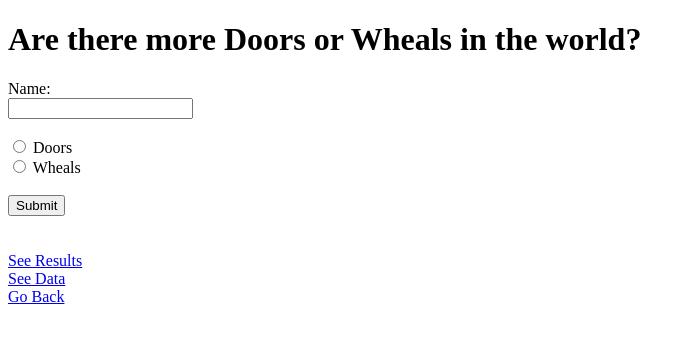
After one commit to ryry2nd/2nd-website, a Flask app: page /poll in a window 1280 px wide. The commit adds this page. Shown: the top 343 px of the page, without its empty margins (0-695 px from the left). Run offline with Flask 2, Linux system fonts and the light colour scheme; parts of the project's set-up code (start-up, migrations or seed data) failed here and were passed over.

Commit message:
sepperate the poll from the main website

```diff
--- /dev/null
+++ b/Assets/__init__.py
@@ -0,0 +1,2 @@
+from Assets.poll import Poll
+from Assets.mainWebsite import MainWebsite
--- /dev/null
+++ b/Assets/poll.py
@@ -0,0 +1,50 @@
+from flask import render_template, request, redirect, Flask
+from pysondb import PysonDB
+import html
+
+db = PysonDB("data.json")
+
+class Poll:
+    def __init__(self, app:Flask, prefix: str):
+        self.prefix = prefix
+        self.numDoors = len(db.get_by_query(query=self.isDoors))
+        self.numWheals = len(db.get_by_query(query=self.isWheals))
+
+        self.initPoll(app)
+
+
+    def isDoors(self, data):
+        if data['d/w'] == "Doors":
+            return True
+
+    def isWheals(self, data):
+        if data['d/w'] == "Wheals":
+            return True
+
+    def initPoll(self, app):
+        @app.route('/poll/data')
+        def data():
+            return render_template("data.html", data=db.get_all(), prefix=self.prefix)
+
+        @app.route('/poll/results', methods=['POST', 'GET'])
+        def results():
+            if request.method == 'POST':
+                if not 'd/w' in request.form:
+                    return redirect(self.prefix)
+                elif request.form['d/w'] == "Doors":
+                    self.numDoors += 1
+                elif request.form['d/w'] == "Wheals":
+                    self.numWheals += 1
+                else:
+                    return redirect(self.prefix)
+
+                db.add({
+                    "name": html.escape(request.form['name']),
+                    "d/w": request.form['d/w']
+                })
+
+            return render_template("results.html", doors=self.numDoors, wheals=self.numWheals, prefix=self.prefix)
+
+        @app.route('/poll')
+        def poll():
+            return render_template("poll.html", prefix=self.prefix)
--- a/main.py
+++ b/main.py
@@ -1,7 +1,11 @@
-from flask import Flask, render_template, request, redirect
+from flask import Flask
 from waitress import serve
-from pysondb import PysonDB
-import socket, html
+from Assets import *
+import socket
+
+HOST = '0.0.0.0'
+PORT = 80
+THREADS = 6
 
 app = Flask(__name__)
 
@@ -15,50 +19,8 @@ s.connect(("8.8.8.8", 80))
 IP = s.getsockname()[0]
 s.close()
 
-db = PysonDB("data.json")
-
-HOST = '0.0.0.0'
-PORT = 80
-THREADS = 6
-
-def isDoors(data):
-    if data['d/w'] == "Doors":
-        return True
-
-def isWheals(data):
-    if data['d/w'] == "Wheals":
-        return True
-
-numDoors = len(db.get_by_query(query=isDoors))
-numWheals = len(db.get_by_query(query=isWheals))
-
-@app.route('/data')
-def data():
-    return render_template("data.html", data=db.get_all(), prefix=prefix)
-
-@app.route('/results', methods=['POST', 'GET'])
-def results():
-    if request.method == 'POST':
-        global numDoors, numWheals
-        if not 'd/w' in request.form:
-            return redirect(prefix)
-        elif request.form['d/w'] == "Doors":
-            numDoors += 1
-        elif request.form['d/w'] == "Wheals":
-            numWheals += 1
-        else:
-            return redirect(prefix)
-
-        db.add({
-            "name": html.escape(request.form['name']),
-            "d/w": request.form['d/w']
-        })
-
-    return render_template("results.html", doors=numDoors, wheals=numWheals, prefix=prefix)
-
-@app.route('/')
-def index():
-    return render_template("index.html", prefix=prefix)
+main = MainWebsite(app, prefix)
+poll = Poll(app, prefix)
 
 if __name__ == '__main__':
     print(f"connecting with ip: {IP} and port: {PORT}")
--- a/templates/data.html
+++ b/templates/data.html
@@ -5,7 +5,7 @@
     <body>
         <h1>Data</h1>
 
-        <a href="{{prefix}}{{url_for('index')}}">Go Back</a>
+        <a href="{{prefix}}{{url_for('poll')}}">Go Back</a>
 
         {% for id, person in data.items() %}
             <p>{{person["name"]}}: {{person["d/w"]}}</p>
--- /dev/null
+++ b/templates/poll.html
@@ -0,0 +1,25 @@
+<!DOCTYPE html>
+
+<html>
+    <title>Doors or wheals</title>
+    <body>
+        <h1>Are there more Doors or Wheals in the world?</h1>
+
+        <form action="{{prefix}}{{url_for('results')}}" method="POST" autocomplete="off">
+            <label for="name">Name:</label><br>
+            <input type="text" id="name" name="name"><br><br>
+
+            <input type="radio" id="doors" name="d/w" value="Doors">
+            <label for="doors">Doors</label><br>
+            <input type="radio" id="wheals" name="d/w" value="Wheals">
+            <label for="wheals">Wheals</label><br><br>
+
+            <input type="submit" value="Submit">
+        </form>
+
+        <br><br>
+        <a href="{{prefix}}{{url_for('results')}}">See Results</a><br>
+        <a href="{{prefix}}{{url_for('data')}}">See Data</a><br>
+        <a href="{{prefix}}/">Go Back</a>
+    </body>
+</html>
--- a/templates/results.html
+++ b/templates/results.html
@@ -15,6 +15,6 @@
         <p>Wheals: {{wheals}}</p>
 
         <br>
-        <a href="{{prefix}}{{url_for('index')}}">Go Back</a>
+        <a href="{{prefix}}{{url_for('poll')}}">Go Back</a>
     </body>
 </html>
```
Also changed, not shown: Assets/mainWebsite.py (added, +14 -0 lines), templates/index.html (+3 -17 lines).
